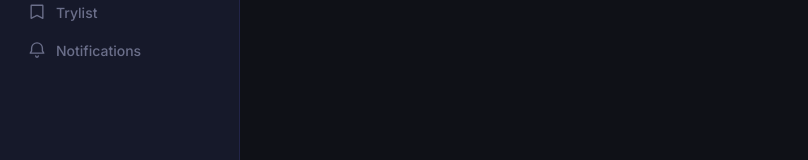
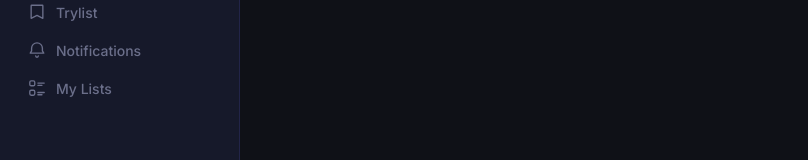
Before and after one commit to nottherealhuman69/foodboxd, a React (Vite) app in the folder frontend/: page /dashboard in a window 1280 px wide. Shown: the part 271-431 px from the top of the page, without its empty margins (0-808 px from the left). Built offline with nearby package versions, Linux system fonts and the light colour scheme; no server answers; sample sign-in values are in the browser's storage.

Commit message:
Changes for lists

```diff
--- a/frontend/src/pages/Dashboard.jsx
+++ b/frontend/src/pages/Dashboard.jsx
@@ -7,6 +7,7 @@ import CreateReview from './CreateReview'
 import Search from './Search'
 import Notifications from './Notifications'
 import Trylist from './Trylist'
+import MyLists from './Mylists'
 import DishPage from './DishPage'
 import RestaurantPage from './RestaurantPage'
 import UserProfile from './UserProfile'
@@ -22,6 +23,7 @@ const NAV = [
   { id: 'search',  label: 'Search',        icon: SearchIcon   },
   { id: 'trylist', label: 'Trylist',       icon: TrylistIcon  },
   { id: 'notifs',  label: 'Notifications', icon: BellIcon     },
+  { id: 'lists',   label: 'My Lists',      icon: ListsIcon    },
 ]
 
 export default function Dashboard() {
@@ -165,6 +167,7 @@ export default function Dashboard() {
                                     onViewRestaurant={setViewingRestaurant}
                                   />}
         {active === 'notifs'   && <Notifications onBadgeChange={setNotifCount} />}
+        {active === 'lists'    && <MyLists />}
       </main>
     </div>
   )
@@ -189,6 +192,9 @@ function SearchIcon({ className }) {
 function TrylistIcon({ className }) {
   return <svg className={className} viewBox="0 0 20 20" fill="none"><path d="M4 2.5h12a.5.5 0 01.5.5v14l-6.5-3.25L3.5 17V3a.5.5 0 01.5-.5z" stroke="currentColor" strokeWidth="1.5" strokeLinejoin="round"/></svg>
 }
+function ListsIcon({ className }) {
+  return <svg className={className} viewBox="0 0 20 20" fill="none"><rect x="2" y="2" width="5.5" height="5.5" rx="1.5" stroke="currentColor" strokeWidth="1.5"/><rect x="2" y="12.5" width="5.5" height="5.5" rx="1.5" stroke="currentColor" strokeWidth="1.5"/><path d="M11 4.5h7M11 7h4.5M11 15h7M11 17.5h4.5" stroke="currentColor" strokeWidth="1.5" strokeLinecap="round"/></svg>
+}
 function BellIcon({ className }) {
   return <svg className={className} viewBox="0 0 20 20" fill="none"><path d="M10 2a6 6 0 00-6 6v3l-1.5 2.5h15L16 11V8a6 6 0 00-6-6z" stroke="currentColor" strokeWidth="1.5" strokeLinejoin="round"/><path d="M8.5 16.5a1.5 1.5 0 003 0" stroke="currentColor" strokeWidth="1.5" strokeLinecap="round"/></svg>
 }
```
